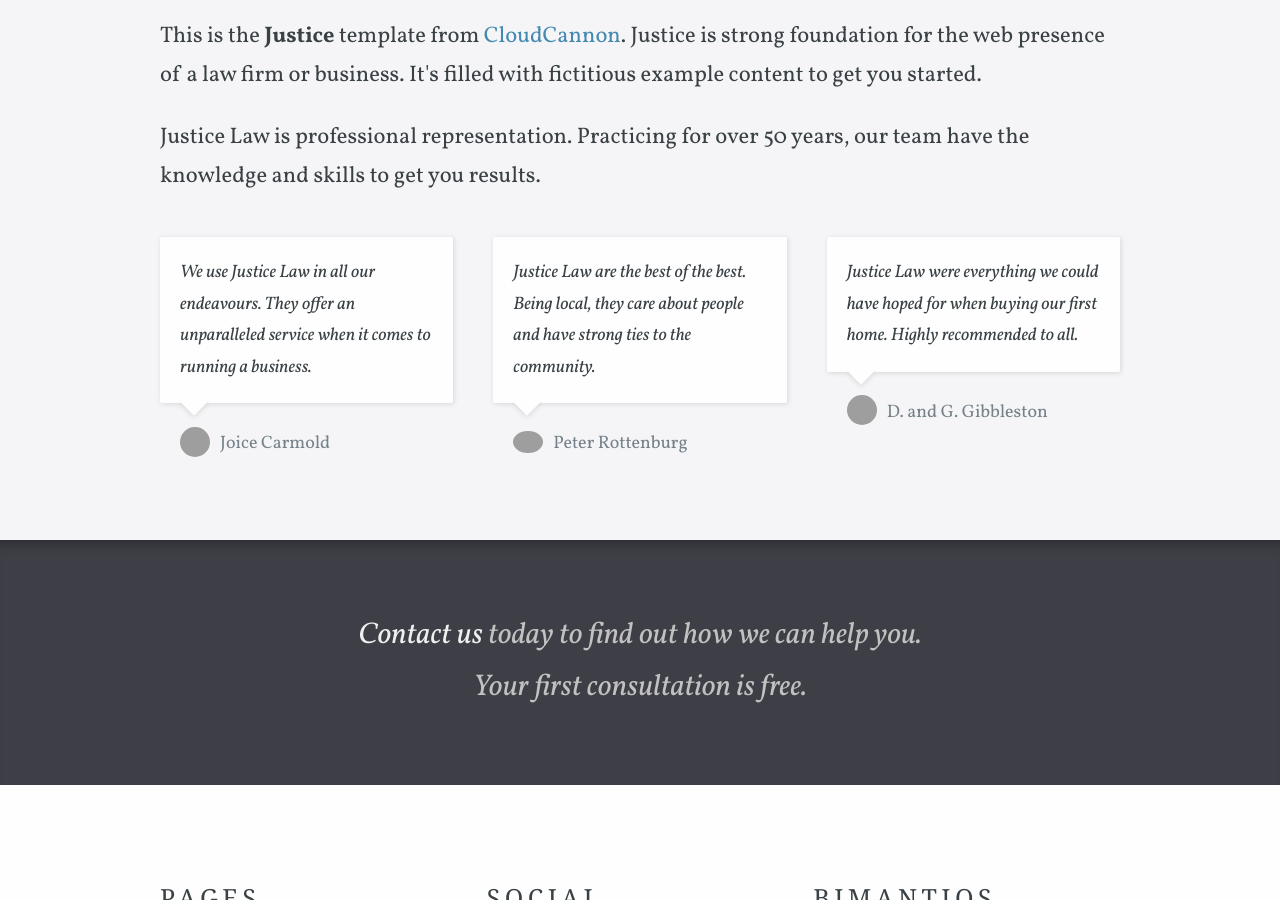
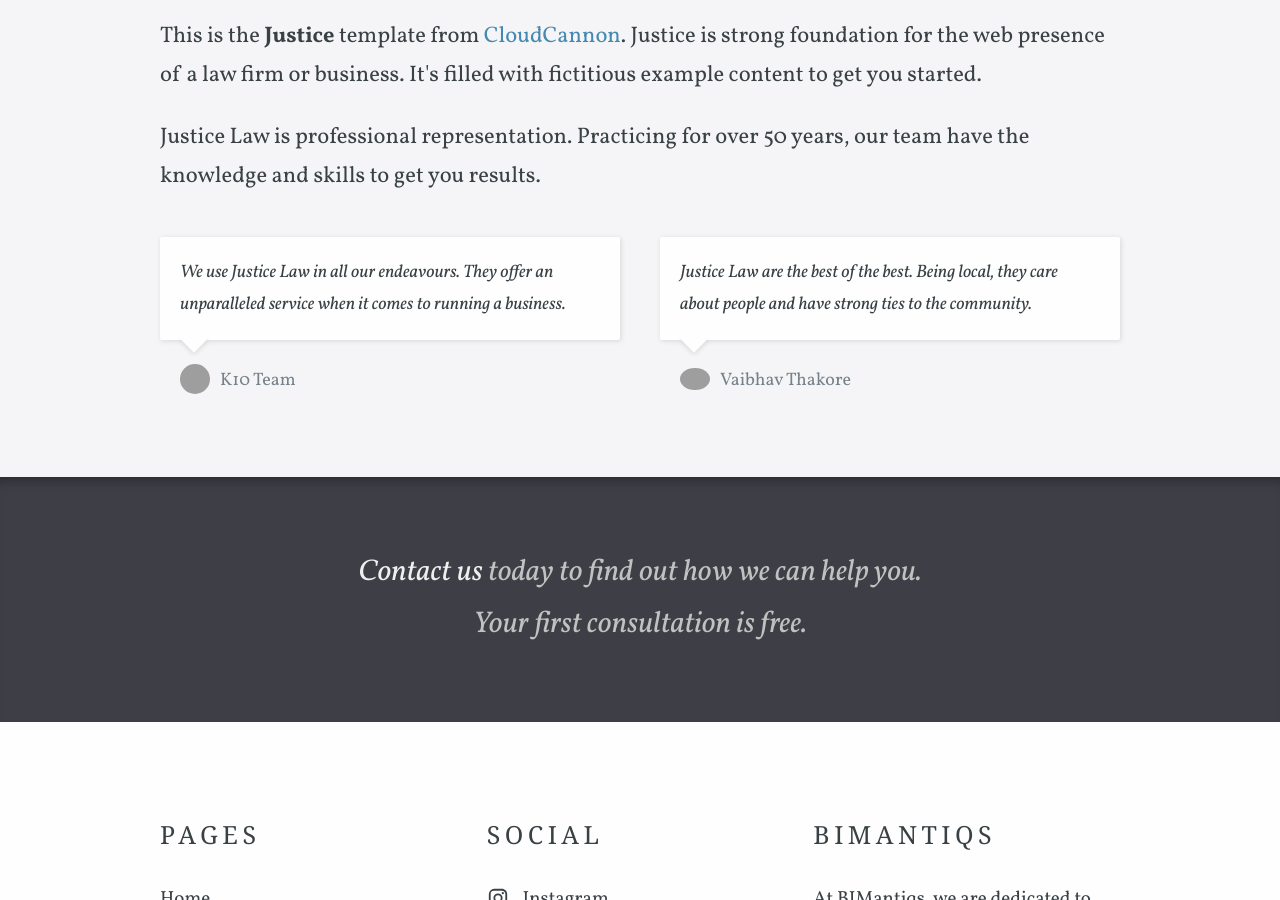
Before and after one commit to R-Madhav/BIMAntiqs.github.io, a Jekyll site: the page built from index.html, in a window 1280 px wide and 900 px high, scrolled down 806 px. Built offline with Jekyll 4.4.1, drawn with Linux system fonts in a browser that asks for light colours; some web fonts are replaced; grey boxes are pictures that could not be loaded.

Commit message:
Update index.html

```diff
--- a/index.html
+++ b/index.html
@@ -6,13 +6,10 @@
 testimonials:
   - message: We use Justice Law in all our endeavours. They offer an unparalleled service when it comes to running a business.
     image: "https://placekitten.com/g/60/60?a=.png"
-    name: Joice Carmold
+    name: K10 Team
   - message: Justice Law are the best of the best. Being local, they care about people and have strong ties to the community.
     image: "https://www.fillmurray.com/60/60?a=.png"
-    name: Peter Rottenburg
-  - message: Justice Law were everything we could have hoped for when buying our first home. Highly recommended to all.
-    image: "https://placebear.com/60/60?a=.png"
-    name: D. and G. Gibbleston
+    name: Vaibhav Thakore
 _options:
   image:
     width: 60
```
